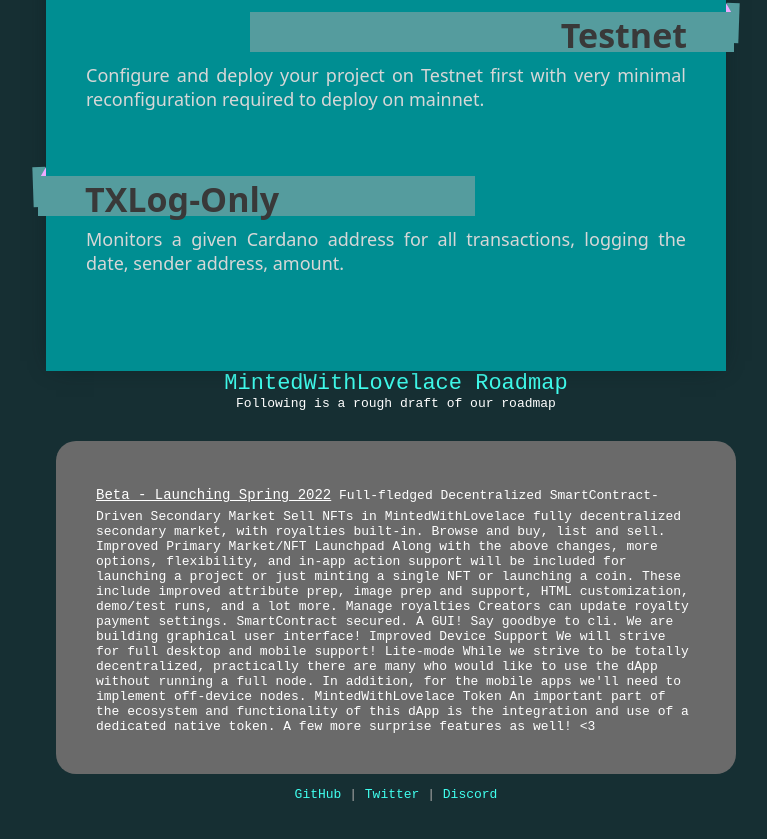
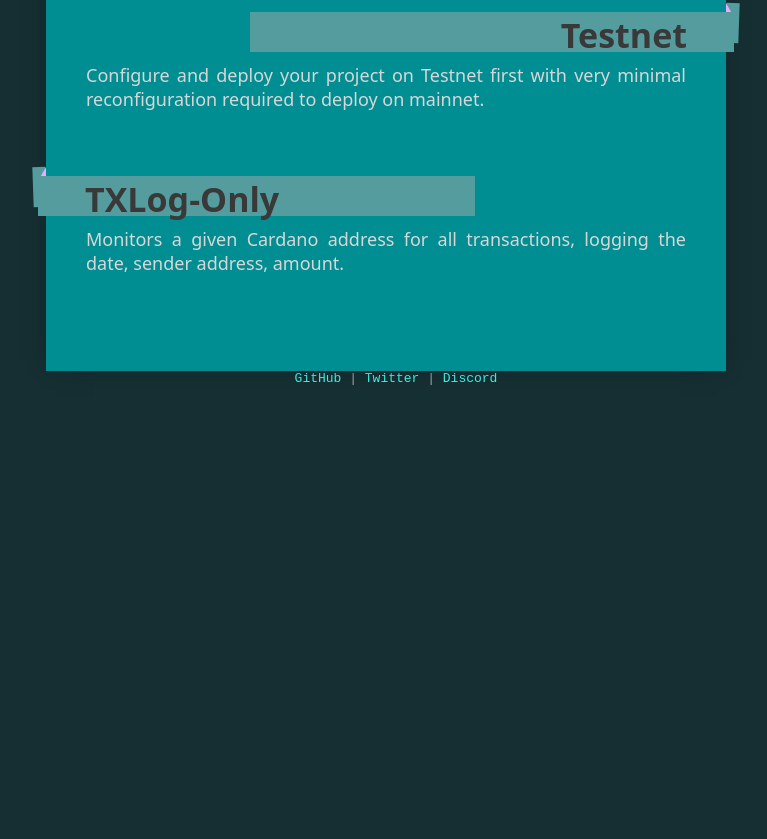
Before and after one commit to MintedWithLovelace/MintedWithLovelace, a plain HTML site: page newhomepage.html in a window 1280 px wide. Shown: the part 4129-4968 px from the top of the page, without its empty margins (244-1011 px from the left). After the commit the page ends 4554 px from the top, so only its background shows below. Drawn offline with Linux system fonts and the light colour scheme.

Commit message:
Update newhomepage.html

```diff
--- a/newhomepage.html
+++ b/newhomepage.html
@@ -92,6 +92,8 @@
             margin-top: 9px;
             z-index: 3;
             position: absolute;
+            box-shadow: unset;
+            transition: 0.3s all;
         }
         .banner-l {
             text-align: left;
@@ -102,6 +104,10 @@
             text-align: right;
             padding-right: 47px;
             right: -48px;
+        }
+        .card:hover .banner {
+            box-shadow: 0 0 6px -3px #162f33;
+            transition: 0.3s all;
         }
         .banner-space {
             display: block;
@@ -327,34 +333,6 @@
             </div>
           </section>
         </pre>
-        <pre style="font-size:22px;text-align:center;color:#40ffef;margin:40px 0 0 0;">MintedWithLovelace Roadmap</pre>
-        <pre style="display:block;margin:0 auto 30px auto;color:#fff;max-width:600px;text-align:center;">Following is a rough draft of our roadmap</pre>
-        <pre>          <div style="display: block;max-width: 600px;margin: 0 auto;color: #fff;background-color: #6a6a6a;border-radius: 20px;padding: 40px;list-style-type: square;">
-            <span style="font-size:14px;text-align:center;text-decoration: underline;line-height: 28px;">Beta - Launching Spring 2022</span>
-            <span>Full-fledged Decentralized SmartContract-Driven Secondary Market
-              <span>Sell NFTs in MintedWithLovelace fully decentralized secondary market, with royalties built-in. Browse and buy, list and sell.</span>
-            </span>
-            <span>Improved Primary Market/NFT Launchpad
-              <span>Along with the above changes, more options, flexibility, and in-app action support will be included for launching a project or just minting a single NFT or launching a coin. These include improved attribute prep, image prep and support, HTML customization, demo/test runs, and a lot more.</span>
-            </span>
-            <span>Manage royalties
-              <span>Creators can update royalty payment settings. SmartContract secured.</span>
-            </span>
-            <span>A GUI!
-              <span>Say goodbye to cli. We are building graphical user interface!</span>
-            </span>
-            <span>Improved Device Support
-              <span>We will strive for full desktop and mobile support!</span>
-            </span>
-            <span>Lite-mode
-              <span>While we strive to be totally decentralized, practically there are many who would like to use the dApp without running a full node. In addition, for the mobile apps we'll need to implement off-device nodes.</span>
-            </span>
-            <span>MintedWithLovelace Token
-              <span>An important part of the ecosystem and functionality of this dApp is the integration and use of a dedicated native token.</span>
-            </span>
-            <span>A few more surprise features as well! &lt;3 </span>
-          </div>
-        </pre>
       </section>
       <footer style="display: block;width: 100%;text-align: center;">
         <pre><a href="https://github.com/MadeWithLovelace/MintedWithLovelace" target="_blank">GitHub</a> | <a href="https://twitter.com/mintedwithlove" target="_blank">Twitter</a> | <a href="https://discord.gg/2xEVRTSAeQ" target="_blank">Discord</a></pre>
```
